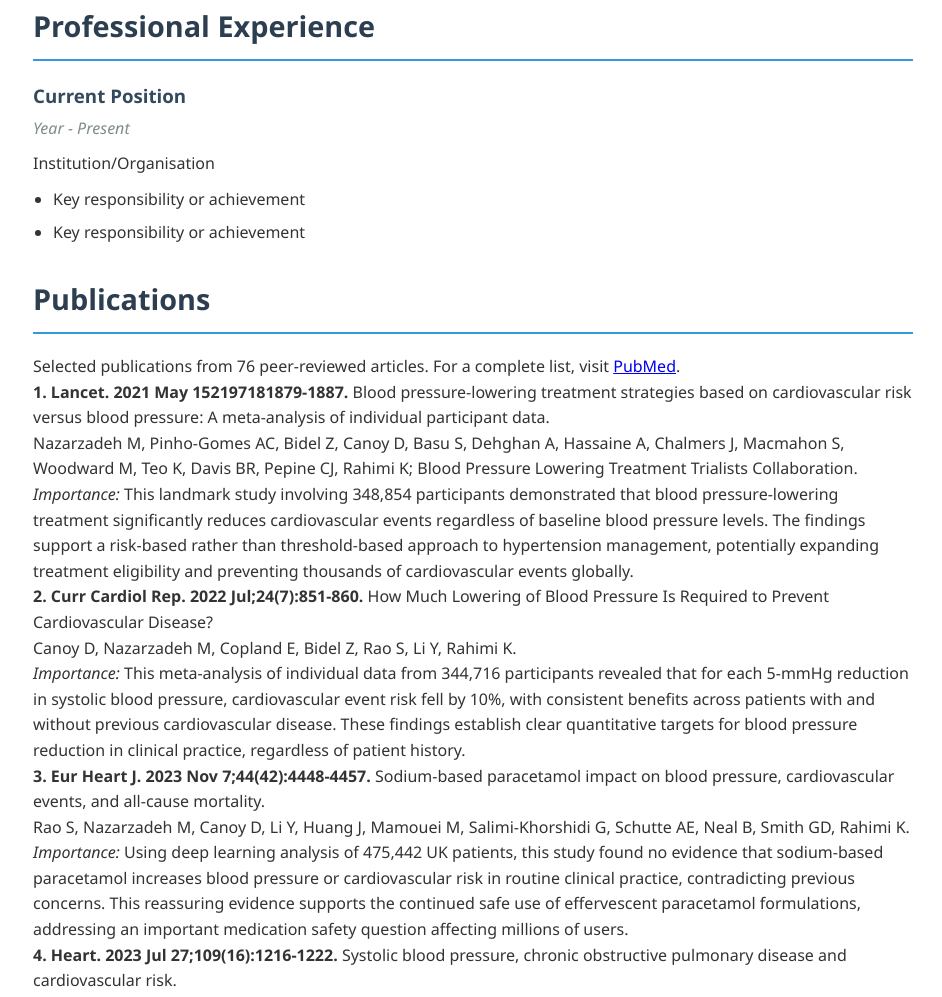
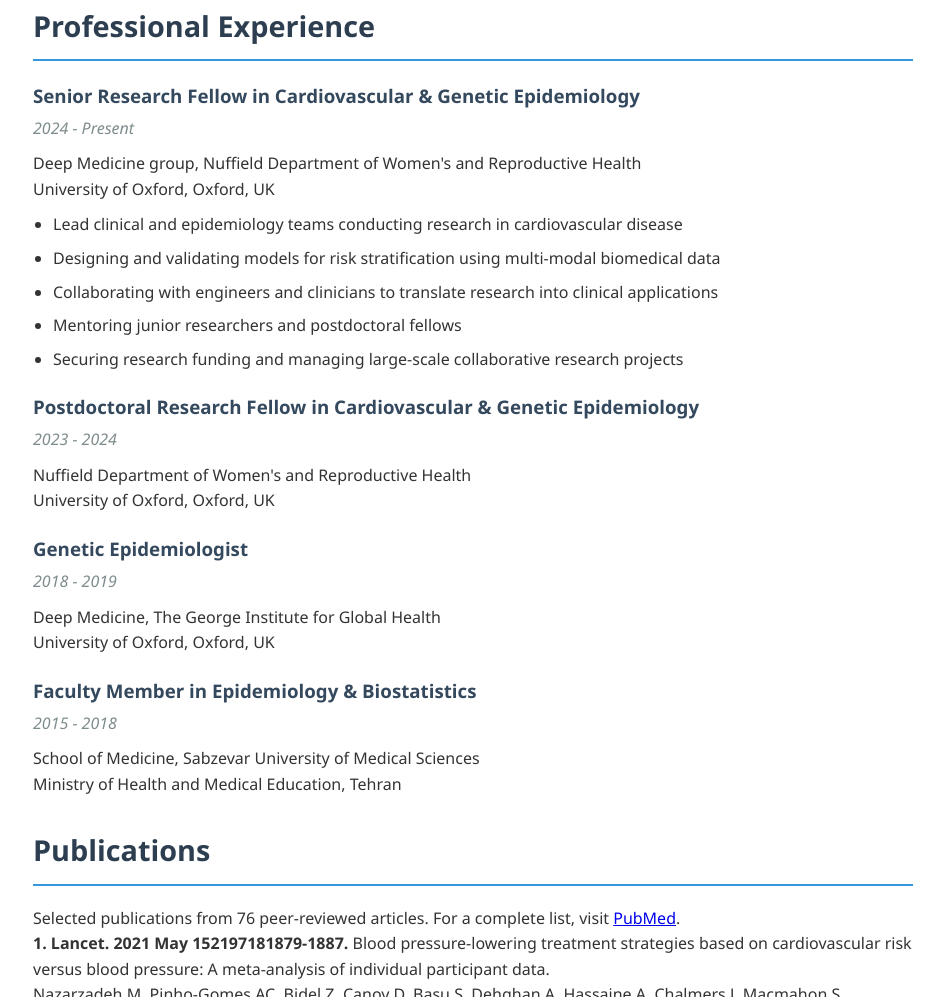
Before and after one commit to miladnazarzadeh/miladnazarzadeh.github.io, a plain HTML site: page index.html in a window 1280 px wide. Shown: the part 1735-2732 px from the top of the page, without its empty margins (167-1109 px from the left). Drawn offline with Linux system fonts and the light colour scheme.

Commit message:
Update Professional Experience with complete career history
Added complete professional experience including:
- Senior Research Fellow at University of Oxford (2024-Present)
- Postdoctoral Research Fellow at University of Oxford (2023-2024)
- Genetic Epidemiologist at The George Institute for Global Health (2018-2019)
- Faculty Member at Sabzevar University of Medical Sciences (2015-2018)

Included detailed responsibilities for the current Senior Research Fellow position.

```diff
--- a/index.html
+++ b/index.html
@@ -207,13 +207,34 @@ Beyond his work in cardiovascular research, Milad has a keen interest in explori
         <section>
             <h2>Professional Experience</h2>
             <div class="content-block">
-                <h3>Current Position</h3>
-                <p class="date">Year - Present</p>
-                <p>Institution/Organisation</p>
+                <h3>Senior Research Fellow in Cardiovascular & Genetic Epidemiology</h3>
+                <p class="date">2024 - Present</p>
+                <p>Deep Medicine group, Nuffield Department of Women's and Reproductive Health<br>University of Oxford, Oxford, UK</p>
                 <ul>
-                    <li>Key responsibility or achievement</li>
-                    <li>Key responsibility or achievement</li>
+                    <li>Lead clinical and epidemiology teams conducting research in cardiovascular disease</li>
+                    <li>Designing and validating models for risk stratification using multi-modal biomedical data</li>
+                    <li>Collaborating with engineers and clinicians to translate research into clinical applications</li>
+                    <li>Mentoring junior researchers and postdoctoral fellows</li>
+                    <li>Securing research funding and managing large-scale collaborative research projects</li>
                 </ul>
+            </div>
+
+            <div class="content-block">
+                <h3>Postdoctoral Research Fellow in Cardiovascular & Genetic Epidemiology</h3>
+                <p class="date">2023 - 2024</p>
+                <p>Nuffield Department of Women's and Reproductive Health<br>University of Oxford, Oxford, UK</p>
+            </div>
+
+            <div class="content-block">
+                <h3>Genetic Epidemiologist</h3>
+                <p class="date">2018 - 2019</p>
+                <p>Deep Medicine, The George Institute for Global Health<br>University of Oxford, Oxford, UK</p>
+            </div>
+
+            <div class="content-block">
+                <h3>Faculty Member in Epidemiology & Biostatistics</h3>
+                <p class="date">2015 - 2018</p>
+                <p>School of Medicine, Sabzevar University of Medical Sciences<br>Ministry of Health and Medical Education, Tehran</p>                </ul>
             </div>
         </section>
 
```
